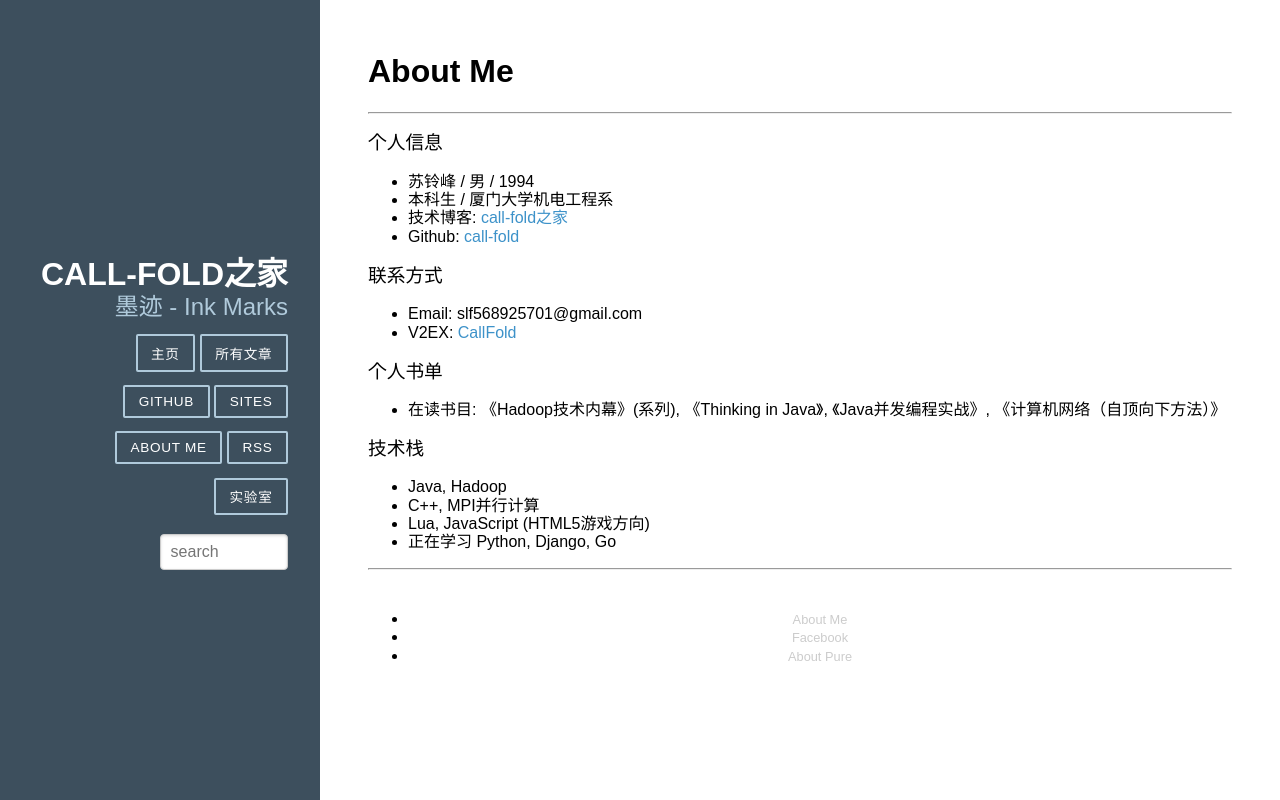
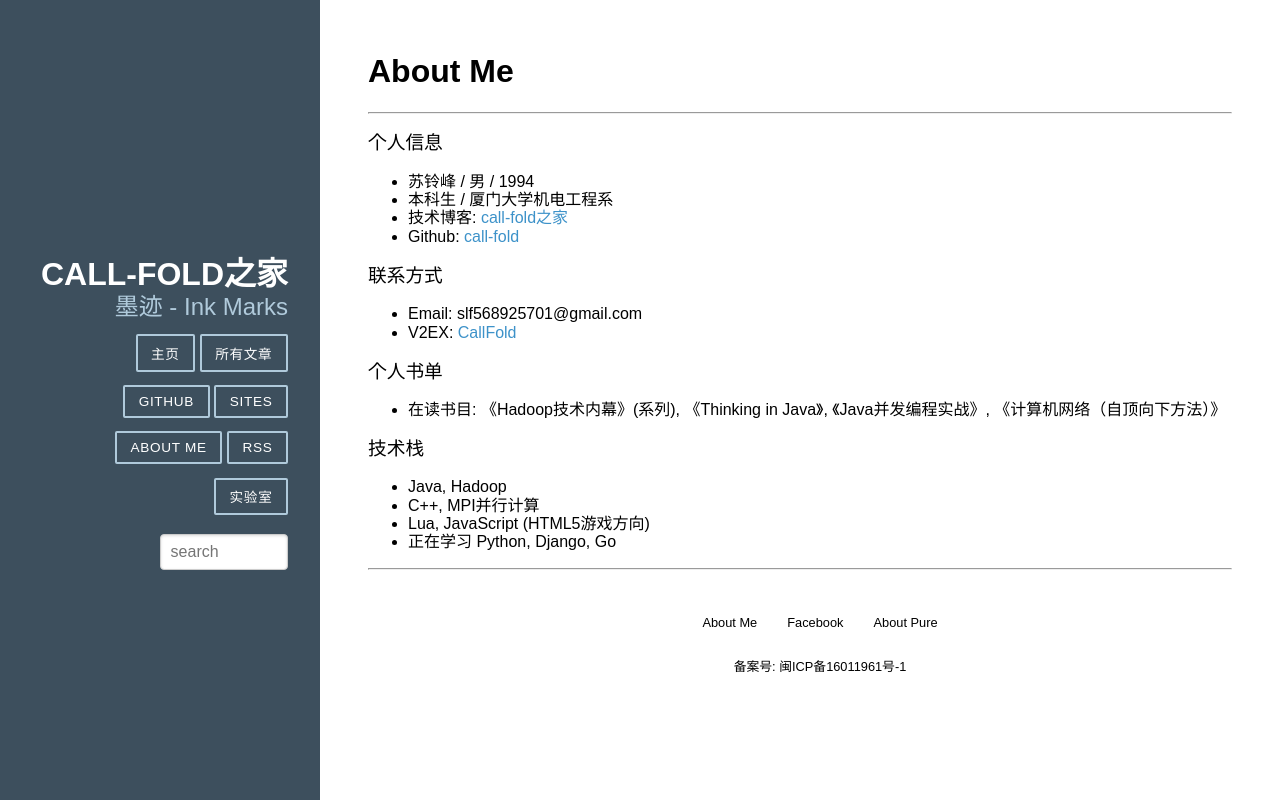
Before and after one commit to call-fold/django-blog, a Django app: page /aboutme/ in a window 1280 px wide. Run offline with Django 3.2, Linux system fonts and the light colour scheme; some libraries are stand-ins or nearby versions.

Commit message:
fix footer

```diff
--- a/templates/aboutme.html
+++ b/templates/aboutme.html
@@ -15,8 +15,8 @@
 <ul>
 <li>苏铃峰 / 男 / 1994</li>
 <li>本科生 / 厦门大学机电工程系</li>
-<li>技术博客: <a href="http://slfweb.com">call-fold之家</a></li>
-<li>Github: <a href="http://github.com/call-fold">call-fold</a></li>
+<li>技术博客: <a href="https://slfweb.com">call-fold之家</a></li>
+<li>Github: <a href="https://github.com/call-fold">call-fold</a></li>
 </ul>
 
 <h3><strong>联系方式</strong></h3>
--- a/templates/base.html
+++ b/templates/base.html
@@ -61,11 +61,20 @@
             {% block content %}
             {% endblock %}
             <div class="footer">
-                <div class="pure-menu pure-menu-horizontal pure-menu-open">
+                <div class="pure-menu pure-menu-horizontal">
                     <ul>
-                        <li><a href="https://slfweb.com/aboutme">About Me</a></li>
-                        <li><a href="https://www.facebook.com/lingfeng.su.5">Facebook</a></li>
-                        <li><a href="https://github.com/yahoo/pure/">About Pure</a></li>
+                        <li class="pure-menu-item pure-menu-selected"><a href="https://slfweb.com/aboutme"
+                                                                         class="pure-menu-link">About
+                            Me</a></li>
+                        <li class="pure-menu-item pure-menu-selected"><a href="https://www.facebook.com/lingfeng.su.5"
+                                                                         class="pure-menu-link">Facebook</a></li>
+                        <li class="pure-menu-item pure-menu-selected"><a href="https://github.com/yahoo/pure/"
+                                                                         class="pure-menu-link">About
+                            Pure</a></li>
+                    </ul>
+                    <ul>
+                        <li class="pure-menu-item pure-menu-selected"><a class="pure-menu-link">备案号:
+                            闽ICP备16011961号-1</a></li>
                     </ul>
                 </div>
             </div>
```
